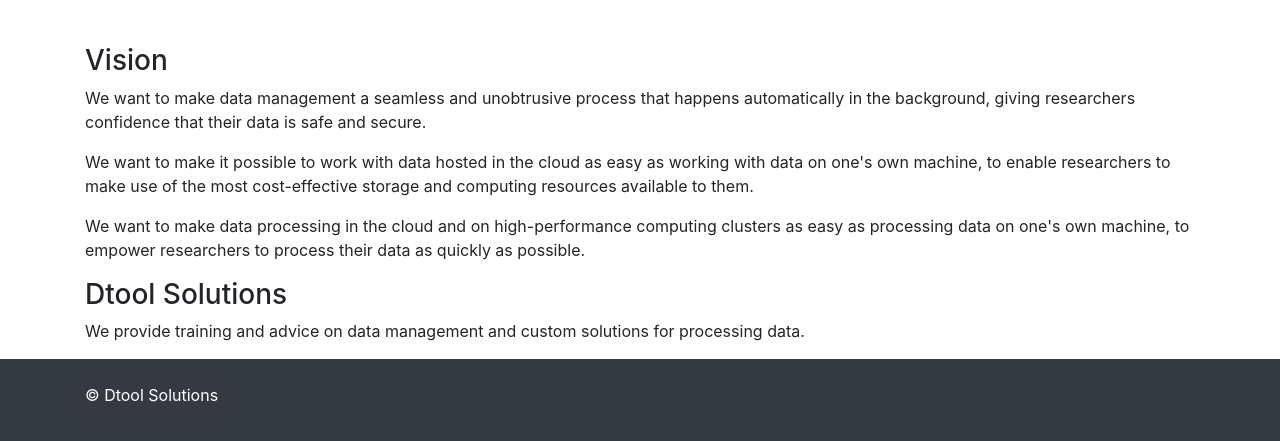
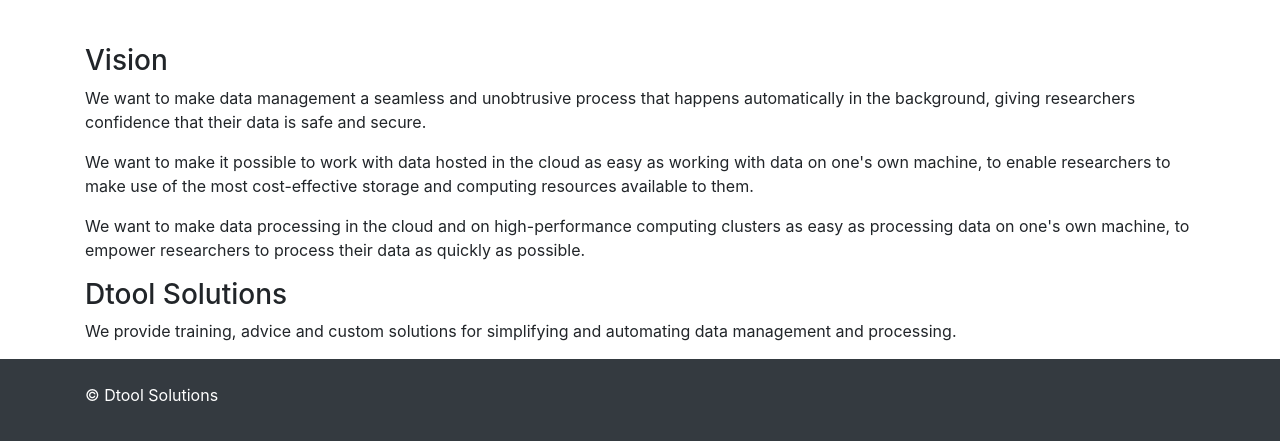
Before and after one commit to jic-dtool/jic-dtool.github.io, a Jekyll site: the page built from about.md, in a window 1280 px wide and 900 px high, scrolled down 576 px, cut to the strip 453-894 px from the top of the window. Built offline with Jekyll 4.4.1, drawn with Linux system fonts in a browser that asks for light colours; our own code applies the rules of GitHub Pages for plain Markdown files.

Commit message:
Update solution section

```diff
--- a/about.md
+++ b/about.md
@@ -70,8 +70,8 @@
   <h3>Dtool Solutions</h3>
 
   <p>
-  We provide training and advice on data management and custom solutions for
-  processing data.
+  We provide training, advice and custom solutions for simplifying and
+  automating data management and processing.
   </p>
 
 </div>
```
